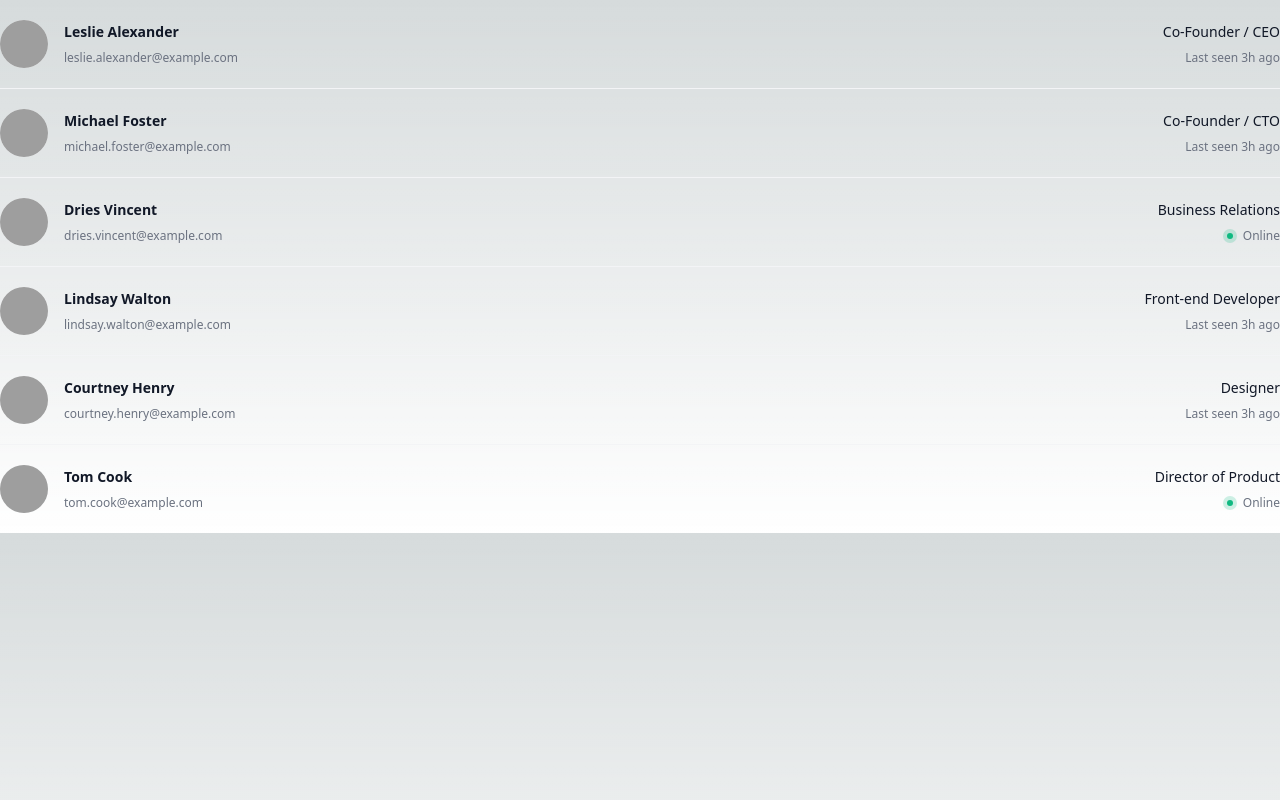
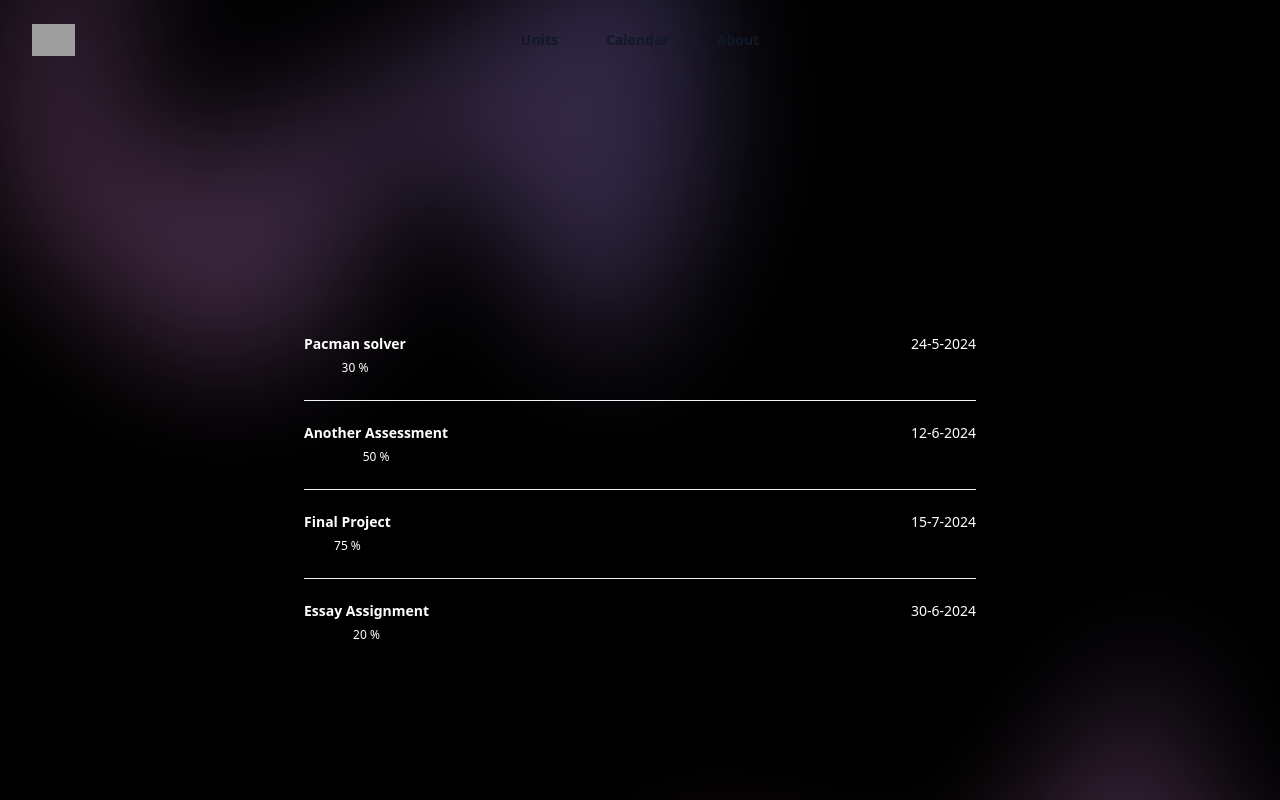
Before and after one commit to YapSengKuang/BarugahWeb-WebHack2024, a Next.js app in the folder studyplanner/: page /components/assessments in a window 1280 px wide. Shown: the top 800 px of the page. Built offline with nearby package versions, Linux system fonts and the light colour scheme; grey boxes are pictures that could not be loaded.

Commit message:
added assignment page

```diff
--- a/studyplanner/src/app/components/assessments/page.tsx
+++ b/studyplanner/src/app/components/assessments/page.tsx
@@ -61,92 +61,205 @@
 // };
 
 // export default Page;
+"use client";
 
+import { useState } from 'react'
+import { Dialog } from '@headlessui/react'
+import { Bars3Icon, XMarkIcon } from '@heroicons/react/24/outline'
 import React from "react"
-const people = [
+const assessments = [
   {
-    name: 'Leslie Alexander',
-    email: 'leslie.alexander@example.com',
-    role: 'Co-Founder / CEO',
+    id: '1',
+    name: 'Pacman solver',
+    percentage: '30',
     imageUrl:
       'https://images.unsplash.com/photo-1494790108377-be9c29b29330?ixlib=rb-1.2.1&ixid=eyJhcHBfaWQiOjEyMDd9&auto=format&fit=facearea&facepad=2&w=256&h=256&q=80',
-    lastSeen: '3h ago',
-    lastSeenDateTime: '2023-01-23T13:23Z',
+    dueDate: '24-5-2024'
   },
   {
-    name: 'Michael Foster',
-    email: 'michael.foster@example.com',
-    role: 'Co-Founder / CTO',
+    id: '2',
+    name: 'Another Assessment',
+    percentage: '50',
     imageUrl:
-      'https://images.unsplash.com/photo-1519244703995-f4e0f30006d5?ixlib=rb-1.2.1&ixid=eyJhcHBfaWQiOjEyMDd9&auto=format&fit=facearea&facepad=2&w=256&h=256&q=80',
-    lastSeen: '3h ago',
-    lastSeenDateTime: '2023-01-23T13:23Z',
+      'https://via.placeholder.com/256', // Placeholder image URL
+    dueDate: '12-6-2024'
   },
   {
-    name: 'Dries Vincent',
-    email: 'dries.vincent@example.com',
-    role: 'Business Relations',
+    id: '3',
+    name: 'Final Project',
+    percentage: '75',
     imageUrl:
-      'https://images.unsplash.com/photo-1506794778202-cad84cf45f1d?ixlib=rb-1.2.1&ixid=eyJhcHBfaWQiOjEyMDd9&auto=format&fit=facearea&facepad=2&w=256&h=256&q=80',
-    lastSeen: null,
+      'https://via.placeholder.com/256', // Placeholder image URL
+    dueDate: '15-7-2024'
   },
   {
-    name: 'Lindsay Walton',
-    email: 'lindsay.walton@example.com',
-    role: 'Front-end Developer',
+    id: '4',
+    name: 'Essay Assignment',
+    percentage: '20',
     imageUrl:
-      'https://images.unsplash.com/photo-1517841905240-472988babdf9?ixlib=rb-1.2.1&ixid=eyJhcHBfaWQiOjEyMDd9&auto=format&fit=facearea&facepad=2&w=256&h=256&q=80',
-    lastSeen: '3h ago',
-    lastSeenDateTime: '2023-01-23T13:23Z',
-  },
-  {
-    name: 'Courtney Henry',
-    email: 'courtney.henry@example.com',
-    role: 'Designer',
-    imageUrl:
-      'https://images.unsplash.com/photo-1438761681033-6461ffad8d80?ixlib=rb-1.2.1&ixid=eyJhcHBfaWQiOjEyMDd9&auto=format&fit=facearea&facepad=2&w=256&h=256&q=80',
-    lastSeen: '3h ago',
-    lastSeenDateTime: '2023-01-23T13:23Z',
-  },
-  {
-    name: 'Tom Cook',
-    email: 'tom.cook@example.com',
-    role: 'Director of Product',
-    imageUrl:
-      'https://images.unsplash.com/photo-1472099645785-5658abf4ff4e?ixlib=rb-1.2.1&ixid=eyJhcHBfaWQiOjEyMDd9&auto=format&fit=facearea&facepad=2&w=256&h=256&q=80',
-    lastSeen: null,
-  },
+      'https://via.placeholder.com/256', // Placeholder image URL
+    dueDate: '30-6-2024'
+  }
+];
+
+const navigation = [
+  { name: 'Units', href: '/components/unitManagement' },
+  { name: 'Calendar', href: '/components/calendar' },
+  { name: 'About', href: '/components/assessments' }
+
 ]
 
 export default function Example() {
+
+  const [mobileMenuOpen, setMobileMenuOpen] = useState(false)
   return (
-    <ul role="list" className="divide-y divide-gray-100">
-      {people.map((person) => (
-        <li key={person.email} className="flex justify-between gap-x-6 py-5">
+    <div className="bg-black">
+      <header className="absolute inset-x-0 top-0 z-50">
+        <nav className="flex items-center justify-between p-6 lg:px-8" aria-label="Global">
+          <div className="flex lg:flex-1">
+            <a href="#" className="-m-1.5 p-1.5">
+              <span className="sr-only">BarugahWeb</span>
+              <img
+                className="h-8 w-auto"
+                src="https://tailwindui.com/img/logos/mark.svg?color=indigo&shade=600"
+                alt=""
+              />
+            </a>
+          </div>
+          <div className="flex lg:hidden">
+            <button
+              type="button"
+              className="-m-2.5 inline-flex items-center justify-center rounded-md p-2.5 text-gray-700"
+              onClick={() => setMobileMenuOpen(true)}
+            >
+              <span className="sr-only">Open main menu</span>
+              <Bars3Icon className="h-6 w-6" aria-hidden="true" />
+            </button>
+          </div>
+          <div className="hidden lg:flex lg:gap-x-12">
+            {navigation.map((item) => (
+              <a key={item.name} href={item.href} className="text-sm font-semibold leading-6 text-gray-900">
+                {item.name}
+              </a>
+            ))}
+          </div>
+          <div className="hidden lg:flex lg:flex-1 lg:justify-end">
+
+          </div>
+        </nav>
+        <Dialog className="lg:hidden" open={mobileMenuOpen} onClose={setMobileMenuOpen}>
+          <div className="fixed inset-0 z-50" />
+          <Dialog.Panel className="fixed inset-y-0 right-0 z-50 w-full overflow-y-auto bg-white px-6 py-6 sm:max-w-sm sm:ring-1 sm:ring-gray-900/10">
+            <div className="flex items-center justify-between">
+
+              <a href="#" className="-m-1.5 p-1.5">
+                <span className="sr-only text-white">Barugah Web</span>
+                <img
+                  className="h-8 w-auto"
+                  src="https://tailwindui.com/img/logos/mark.svg?color=indigo&shade=600"
+                  alt=""
+                />
+
+              </a>
+              <button
+                type="button"
+                className="-m-2.5 rounded-md p-2.5 text-white"
+                onClick={() => setMobileMenuOpen(false)}
+              >
+                <span className="sr-only">Close menu</span>
+                <XMarkIcon className="h-6 w-6" aria-hidden="true" />
+              </button>
+            </div>
+            <div className="mt-6 flow-root">
+              <div className="-my-6 divide-y divide-gray-500/10">
+                <div className="space-y-2 py-6">
+                  {navigation.map((item) => (
+                    <a
+                      key={item.name}
+                      href={item.href}
+                      className="-mx-3 block rounded-lg px-3 py-2 text-base font-semibold leading-7 text-white hover:bg-gray-50"
+                    >
+                      {item.name}
+                    </a>
+                  ))}
+                </div>
+                <div className="py-6">
+
+                </div>
+              </div>
+            </div>
+          </Dialog.Panel>
+        </Dialog>
+      </header>
+
+      <div className="relative isolate px-6 pt-14 lg:px-8">
+        <div
+          className="absolute inset-x-0 -top-40 -z-10 transform-gpu overflow-hidden blur-3xl sm:-top-80"
+          aria-hidden="true"
+        >
+          <div
+            className="relative left-[calc(50%-11rem)] aspect-[1155/678] w-[36.125rem] -translate-x-1/2 rotate-[30deg] bg-gradient-to-tr from-[#ff80b5] to-[#9089fc] opacity-30 sm:left-[calc(50%-30rem)] sm:w-[72.1875rem]"
+            style={{
+              clipPath:
+                'polygon(74.1% 44.1%, 100% 61.6%, 97.5% 26.9%, 85.5% 0.1%, 80.7% 2%, 72.5% 32.5%, 60.2% 62.4%, 52.4% 68.1%, 47.5% 58.3%, 45.2% 34.5%, 27.5% 76.7%, 0.1% 64.9%, 17.9% 100%, 27.6% 76.8%, 76.1% 97.7%, 74.1% 44.1%)',
+            }}
+          />
+        </div>
+        <div className="mx-auto max-w-2xl py-32 sm:py-48 lg:py-56">
+          <div className="hidden sm:mb-8 sm:flex sm:justify-center">
+
+          </div>
+          <div className="text-center">
+          <ul role="list" className="divide-y divide-gray-100">
+            {assessments.map((assignment) => (
+              <li key={assignment.id} className="flex justify-between gap-x-6 py-5">
+                <div className="flex min-w-0 gap-x-4">
+                  <div className="min-w-0 flex-auto">
+                    <p className="text-sm font-semibold leading-6 text-white">{assignment.name}</p>
+                    <p className="text-xs leading-6 text-white">{assignment.percentage} %</p>
+                  </div>
+                </div>
+                <div className="hidden shrink-0 sm:flex sm:flex-col sm:items-end">
+                  <p className="text-sm leading-6 text-white">{assignment.dueDate}</p>
+                </div>
+              </li>
+            ))}
+          </ul>
+
+          </div>
+        </div>
+        <div
+          className="absolute inset-x-0 top-[calc(100%-13rem)] -z-10 transform-gpu overflow-hidden blur-3xl sm:top-[calc(100%-30rem)]"
+          aria-hidden="true"
+        >
+          <div
+            className="relative left-[calc(50%+3rem)] aspect-[1155/678] w-[36.125rem] -translate-x-1/2 bg-gradient-to-tr from-[#ff80b5] to-[#9089fc] opacity-30 sm:left-[calc(50%+36rem)] sm:w-[72.1875rem]"
+            style={{
+              clipPath:
+                'polygon(74.1% 44.1%, 100% 61.6%, 97.5% 26.9%, 85.5% 0.1%, 80.7% 2%, 72.5% 32.5%, 60.2% 62.4%, 52.4% 68.1%, 47.5% 58.3%, 45.2% 34.5%, 27.5% 76.7%, 0.1% 64.9%, 17.9% 100%, 27.6% 76.8%, 76.1% 97.7%, 74.1% 44.1%)',
+            }}
+          />
+        </div>
+      </div>
+    </div>
+  )
+}
+/*
+<ul role="list" className="divide-y divide-gray-100">
+      {assessments.map((assignment) => (
+        <li key={assignment.id} className="flex justify-between gap-x-6 py-5">
           <div className="flex min-w-0 gap-x-4">
-            <img className="h-12 w-12 flex-none rounded-full bg-gray-50" src={person.imageUrl} alt="" />
+            <img className="h-12 w-12 flex-none rounded-full bg-gray-50" src={assignment.imageUrl} alt="" />
             <div className="min-w-0 flex-auto">
-              <p className="text-sm font-semibold leading-6 text-gray-900">{person.name}</p>
-              <p className="mt-1 truncate text-xs leading-5 text-gray-500">{person.email}</p>
+              <p className="text-sm font-semibold leading-6 text-white">{assignment.name}</p>
+              <p className="mt-1 truncate text-xs leading-5 text-white">{assignment.percentage} %</p>
             </div>
           </div>
           <div className="hidden shrink-0 sm:flex sm:flex-col sm:items-end">
-            <p className="text-sm leading-6 text-gray-900">{person.role}</p>
-            {person.lastSeen ? (
-              <p className="mt-1 text-xs leading-5 text-gray-500">
-                Last seen <time dateTime={person.lastSeenDateTime}>{person.lastSeen}</time>
-              </p>
-            ) : (
-              <div className="mt-1 flex items-center gap-x-1.5">
-                <div className="flex-none rounded-full bg-emerald-500/20 p-1">
-                  <div className="h-1.5 w-1.5 rounded-full bg-emerald-500" />
-                </div>
-                <p className="text-xs leading-5 text-gray-500">Online</p>
-              </div>
-            )}
+            <p className="text-sm leading-6 text-white">{assignment.dueDate}</p>
+
           </div>
         </li>
       ))}
     </ul>
-  )
-}
+*/
```
